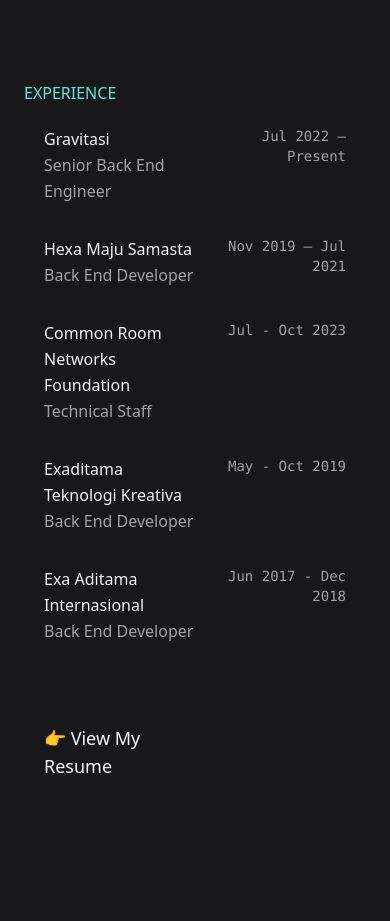
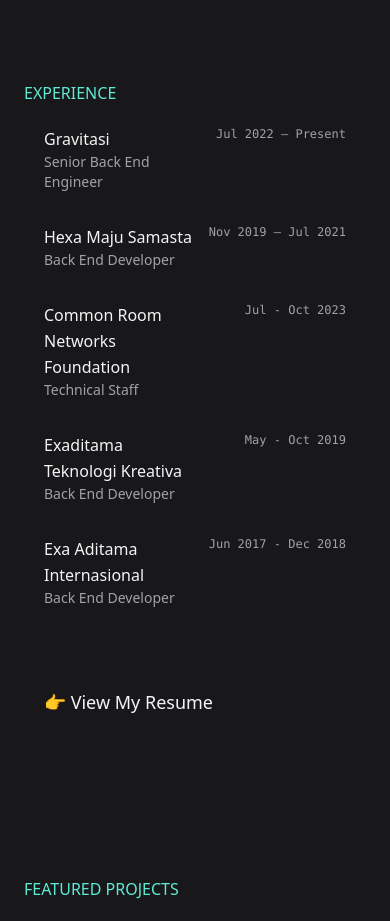
Before and after one commit to rivannurdin/nuraeni-rivan, a Vue app: page / in a window 390 px wide. Shown: the part 2420-3341 px from the top of the page. Built offline with nearby package versions, Linux system fonts and the light colour scheme.

Commit message:
update text size

```diff
--- a/src/components/Experience.vue
+++ b/src/components/Experience.vue
@@ -17,10 +17,10 @@
             <div class="grid grid-cols-2">
               <div>
                 <p class="text-zinc-100 font-medium"><a href="https://www.gravitasi.co.id/" target="_blank">Gravitasi</a></p>
-                <p>Senior Back End Engineer</p>
+                <p class="text-sm lg:text-base">Senior Back End Engineer</p>
               </div>
               <div>
-                <p class="text-right font-mono text-sm">Jul 2022 – Present</p>
+                <p class="text-right font-mono text-xs lg:text-sm">Jul 2022 – Present</p>
               </div>
             </div>
           </div>
@@ -28,10 +28,10 @@
             <div class="grid grid-cols-2">
               <div>
                 <p class="text-zinc-100 font-medium"><a href="https://www.linkedin.com/company/pt-hms/about/" target="_blank">Hexa Maju Samasta</a></p>
-                <p>Back End Developer</p>
+                <p class="text-sm lg:text-base">Back End Developer</p>
               </div>
               <div>
-                <p class="text-right font-mono text-sm">Nov 2019 – Jul 2021</p>
+                <p class="text-right font-mono text-xs lg:text-sm">Nov 2019 – Jul 2021</p>
               </div>
             </div>
           </div>
@@ -39,10 +39,10 @@
             <div class="grid grid-cols-2">
               <div>
                 <p class="text-zinc-100 font-medium"><a href="https://commonroom.info" target="_blank">Common Room Networks Foundation</a></p>
-                <p>Technical Staff</p>
+                <p class="text-sm lg:text-base">Technical Staff</p>
               </div>
               <div>
-                <p class="text-right font-mono text-sm">Jul - Oct 2023</p>
+                <p class="text-right font-mono text-xs lg:text-sm">Jul - Oct 2023</p>
               </div>
             </div>
           </div>
@@ -50,10 +50,10 @@
             <div class="grid grid-cols-2">
               <div>
                 <p class="text-zinc-100 font-medium"><a href="http://exaditama.id/" target="_blank">Exaditama Teknologi Kreativa</a></p>
-                <p>Back End Developer</p>
+                <p class="text-sm lg:text-base">Back End Developer</p>
               </div>
               <div>
-                <p class="text-right font-mono text-sm">May - Oct 2019    </p>
+                <p class="text-right font-mono text-xs lg:text-sm">May - Oct 2019    </p>
               </div>
             </div>
           </div>
@@ -61,17 +61,17 @@
             <div class="grid grid-cols-2">
               <div>
                 <p class="text-zinc-100 font-medium">Exa Aditama Internasional</p>
-                <p>Back End Developer</p>
+                <p class="text-sm lg:text-base">Back End Developer</p>
               </div>
               <div>
-                <p class="text-right font-mono text-sm">Jun 2017 - Dec 2018</p>
+                <p class="text-right font-mono text-xs lg:text-sm">Jun 2017 - Dec 2018</p>
               </div>
             </div>
           </div>
 
           <div class="grid grid-rows-1 mt-20 ">
             <div class="grid grid-cols-2">
-              <div>
+              <div class="col-span-2">
                 <p class="text-zinc-100 font-medium text-lg"> <a href="/resume.pdf" target="_blank">👉 View My Resume</a></p>
               </div>
             </div>
```
